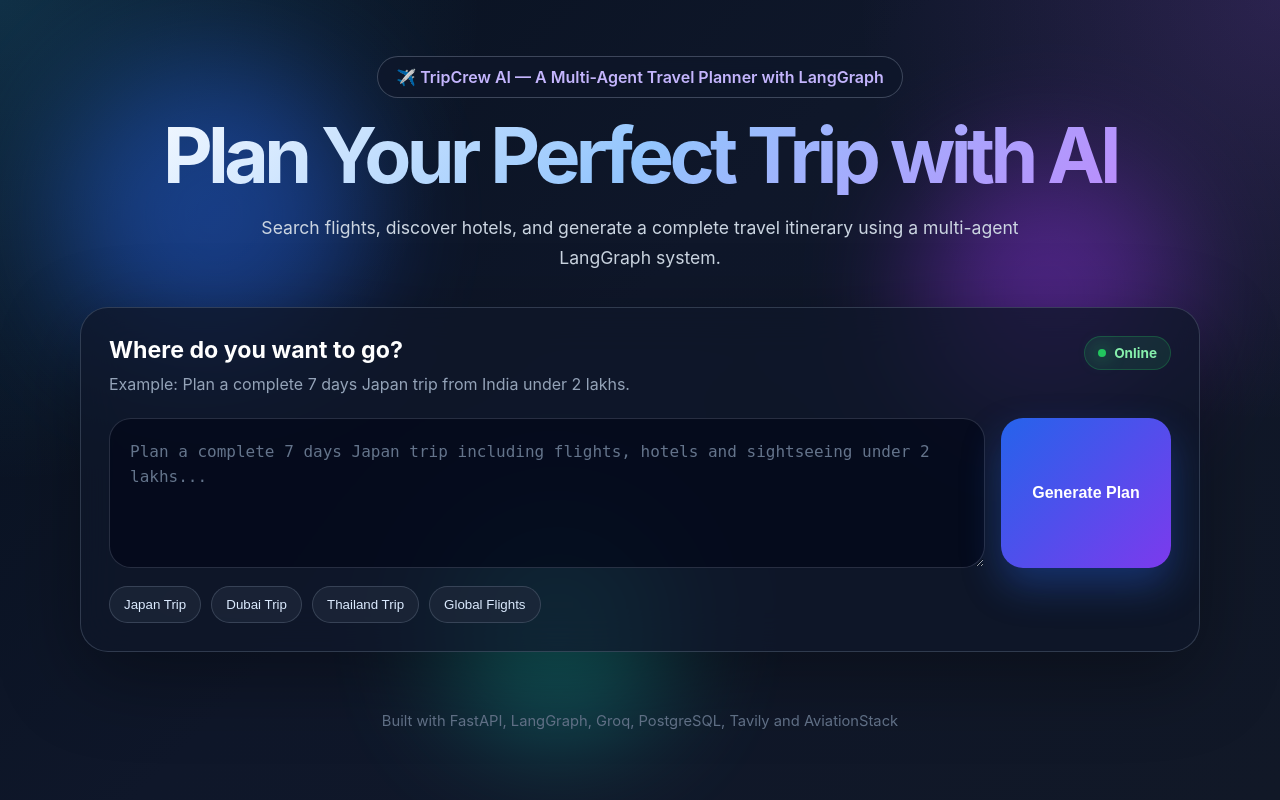
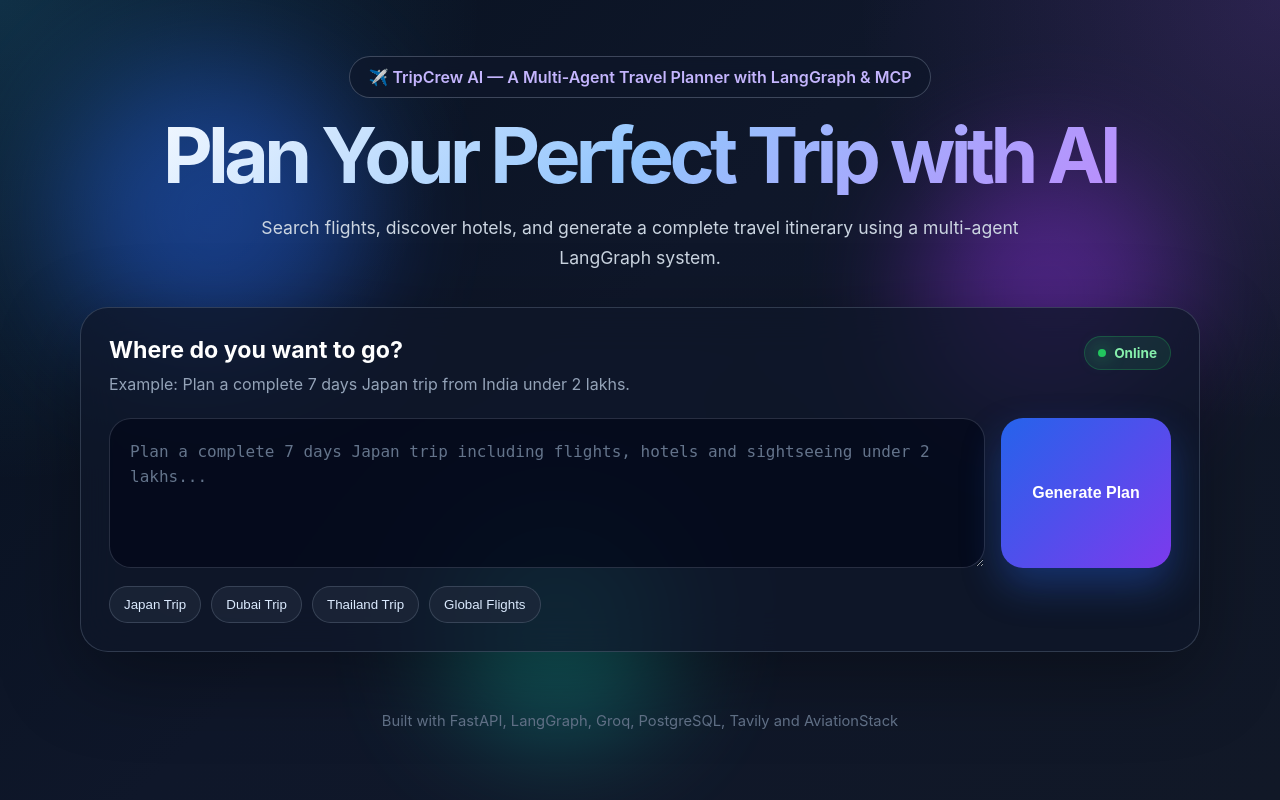
Before and after one commit to Ayushtechera/TripCrew-AI, a FastAPI app: page / in a window 1280 px wide. Run offline with FastAPI, Linux system fonts and the light colour scheme; some libraries are stand-ins or nearby versions.

Commit message:
Update UI

```diff
--- a/mcp_client.py
+++ b/mcp_client.py
@@ -11,7 +11,7 @@ load_dotenv()
 
 
 TAVILY_API_KEY=os.getenv("TAVILY_API_KEY")
-AVIATION_STACK_API_KEY=os.getenv("AVIATIONSTACK_API_KEY")
+AVIATION_STACK_API_KEY=os.getenv("AVIATION_STACK_API_KEY")
 
 
 client = MultiServerMCPClient(
--- a/templates/index.html
+++ b/templates/index.html
@@ -22,7 +22,7 @@
 
         <section class="hero-section">
             <div class="badge">
-                ✈️ TripCrew AI — A Multi-Agent Travel Planner with LangGraph
+                ✈️ TripCrew AI — A Multi-Agent Travel Planner with LangGraph & MCP
             </div>
 
             <h1>
```
